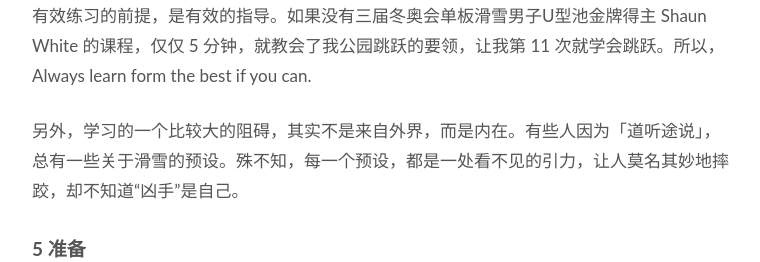
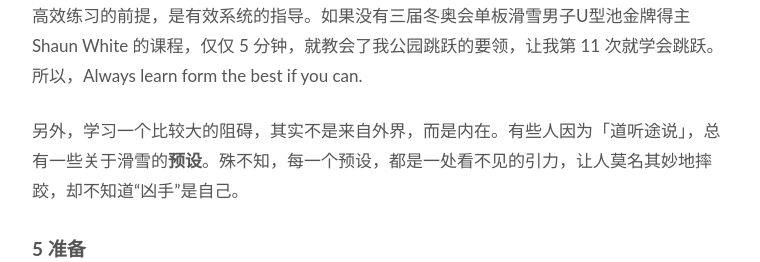
Before and after one commit to WillWang-X/willwang-x.github.io, a Jekyll site: the page built from _posts/blogs/2021-04-06-s-and-adventure.md, in a window 1280 px wide and 900 px high, scrolled down 3481 px, cut to the strip 255-517 px from the top of the window. Shown: the whole strip, without its empty margins (258-1018 px from the left). Built offline with Jekyll 4.4.1, drawn with Linux system fonts in a browser that asks for light colours.

Commit message:
Fix typo

```diff
--- a/_posts/blogs/2021-04-06-s-and-adventure.md
+++ b/_posts/blogs/2021-04-06-s-and-adventure.md
@@ -69,9 +69,9 @@ published: true
 
 ![](https://i.imgur.com/hcqo2oK.gif)
 
-有效练习的前提，是有效的指导。如果没有三届冬奥会单板滑雪男子U型池金牌得主 Shaun White 的课程，仅仅 5 分钟，就教会了我公园跳跃的要领，让我第 11 次就学会跳跃。所以，Always learn form the best if you can.
+高效练习的前提，是有效系统的指导。如果没有三届冬奥会单板滑雪男子U型池金牌得主 Shaun White 的课程，仅仅 5 分钟，就教会了我公园跳跃的要领，让我第 11 次就学会跳跃。所以，Always learn form the best if you can.
 
-另外，学习的一个比较大的阻碍，其实不是来自外界，而是内在。有些人因为「道听途说」，总有一些关于滑雪的预设。殊不知，每一个预设，都是一处看不见的引力，让人莫名其妙地摔跤，却不知道“凶手”是自己。
+另外，学习一个比较大的阻碍，其实不是来自外界，而是内在。有些人因为「道听途说」，总有一些关于滑雪的**预设**。殊不知，每一个预设，都是一处看不见的引力，让人莫名其妙地摔跤，却不知道“凶手”是自己。
 
 ## 5 准备
 
```
